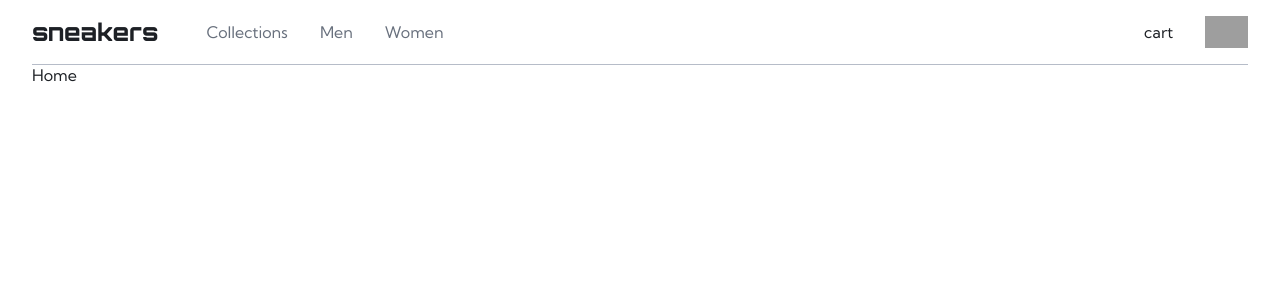
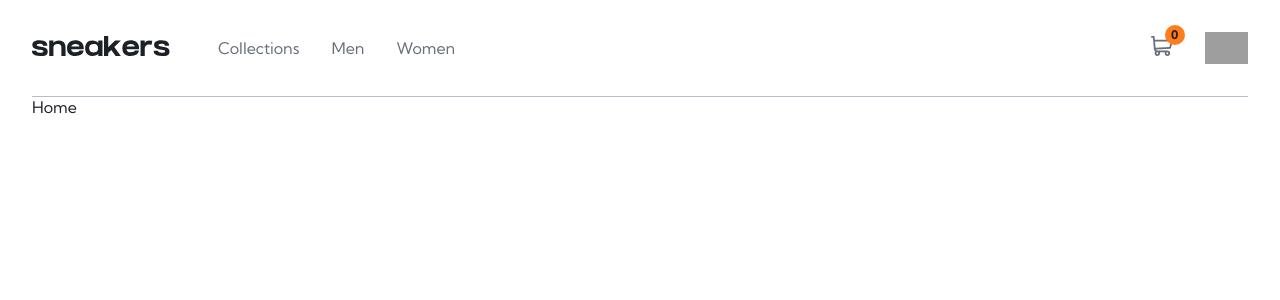
Before and after one commit to william-cesar/sneakers-shop, a Vue app: page / in a window 1280 px wide. Shown: the top 300 px of the page. Built offline with nearby package versions, Linux system fonts and the light colour scheme; grey boxes are pictures that could not be loaded.

Commit message:
implement vuex

```diff
--- a/package.json
+++ b/package.json
@@ -10,7 +10,8 @@
   },
   "dependencies": {
     "vue": "^3.3.4",
-    "vue-router": "^4.2.2"
+    "vue-router": "^4.2.2",
+    "vuex": "^4.0.2"
   },
   "devDependencies": {
     "@vitejs/plugin-vue": "^4.2.3",
--- a/src/App.vue
+++ b/src/App.vue
@@ -1,6 +1,6 @@
 <template>
   <header class="header">
-    <navbar />
+    <app-navbar />
   </header>
   <section class="content">
     <router-view></router-view>
@@ -8,7 +8,7 @@
 </template>
 
 <script setup>
-import Navbar from '@components/navbar.vue';
+import AppNavbar from '@components/app-navbar.vue';
 </script>
 
 <style scoped></style>
--- /dev/null
+++ b/src/components/app-cart.vue
@@ -0,0 +1,39 @@
+<template>
+  <router-link class="cart" to="/checkout">
+    <span class="counter">{{ totalItems }}</span>
+    <img
+      class="shopping-cart"
+      src="@assets/svg/icon-cart.svg"
+      alt="shopping cart"
+    />
+  </router-link>
+</template>
+
+<script setup>
+import { useStore } from 'vuex';
+import { computed } from 'vue';
+
+const store = useStore();
+const totalItems = computed(() => store.getters.itemsCount);
+</script>
+
+<style scoped>
+.cart {
+  position: relative;
+}
+
+.cart > .counter {
+  position: absolute;
+  right: -0.7rem;
+  top: -0.7rem;
+  width: 1.25rem;
+  height: 1.25rem;
+  background-color: var(--orange);
+  display: flex;
+  justify-content: center;
+  align-items: center;
+  font-size: 0.75rem;
+  font-weight: 700;
+  border-radius: 50%;
+}
+</style>
--- a/src/components/navbar.vue
+++ b/src/components/app-navbar.vue
@@ -1,6 +1,8 @@
 <template>
   <nav class="navbar">
-    <router-link to="/" class="home-link"> sneakers </router-link>
+    <router-link to="/" class="home-link">
+      <img src="@assets/svg/logo.svg" alt="sneakers" />
+    </router-link>
     <ul class="pages-list">
       <li class="page-link">
         <router-link class="nav-link" to="/collections">
@@ -15,14 +17,14 @@
       </li>
     </ul>
     <div class="user-area">
-      <cart />
+      <app-cart />
       <img class="avatar" src="@root/avatar.png" alt="user avatar" />
     </div>
   </nav>
 </template>
 
 <script setup>
-import Cart from './cart.vue';
+import AppCart from './app-cart.vue';
 </script>
 
 <style scoped>
@@ -30,18 +32,8 @@ import Cart from './cart.vue';
   display: flex;
   align-items: center;
   gap: 3rem;
-  padding-block: 1rem;
+  padding-block: 2rem;
   border-bottom: 1px solid var(--grayish-blue);
-}
-
-.navbar > .home-link {
-  font-family: 'Orbitron', sans-serif;
-  font-size: 1.5rem;
-}
-
-.navbar > .home-link:hover {
-  transition: all 300ms;
-  text-shadow: 1.5px 0 0 black;
 }
 
 .navbar > .pages-list {
--- a/src/components/cart.vue
+++ /dev/null
@@ -1,7 +0,0 @@
-<template>
-  <router-link to="/checkout">cart</router-link>
-</template>
-
-<script setup></script>
-
-<style scoped></style>
--- a/src/main.js
+++ b/src/main.js
@@ -1,7 +1,7 @@
 import { createApp } from 'vue';
 import './style.css';
 import App from './App.vue';
-
+import store from '@/store/index';
 import router from '@/router';
 
-createApp(App).use(router).mount('#app');
+createApp(App).use(store).use(router).mount('#app');
--- /dev/null
+++ b/src/store/cart.js
@@ -0,0 +1,54 @@
+export const useCartStore = {
+  state: { items: [] },
+
+  getters: {
+    itemsCount: (state) => state.items.length,
+    itemsList: (state) => state.items,
+    totalPrice: (state) => {
+      if (state.items.length) {
+        return state.items.reduce((acc, item) => acc + item.totalPrice);
+      }
+      return 0;
+    },
+  },
+
+  mutations: {
+    addItem(state, newItem) {
+      const existingItemIdx = state.items.findIndex(
+        (cartItem) => cartItem.id === newItem.id
+      );
+
+      if (existingItemIdx > -1) {
+        const existingItem = state.items.at(existingItemIdx);
+
+        existingItem.quantity += 1;
+        existingItem.totalPrice =
+          existingItem.quantity * existingItem.unitPrice;
+      } else {
+        state.items.unshift(newItem);
+      }
+    },
+    removeItem(state, itemId) {
+      const existingItemIdx = state.items.findIndex(
+        (cartItem) => cartItem.id === itemId
+      );
+      const existingItem = state.items.at(existingItemIdx);
+
+      if (existingItem.quantity > 1) {
+        existingItem.quantity -= 1;
+        existingItem.totalPrice =
+          existingItem.quantity * existingItem.unitPrice;
+      } else {
+        state.items.splice(existingItemIdx, 1);
+      }
+    },
+  },
+  actions: {
+    addProductToCart({ commit }, product) {
+      commit('addItem', product);
+    },
+    removeProductFromCart({ commit }, product) {
+      commit('removeItem', product.id);
+    },
+  },
+};
--- /dev/null
+++ b/src/store/index.js
@@ -0,0 +1,10 @@
+import { createStore } from 'vuex';
+import { useCartStore } from './cart';
+
+const store = createStore({
+  modules: {
+    cart: useCartStore,
+  },
+});
+
+export default store;
--- a/src/style.css
+++ b/src/style.css
@@ -1,4 +1,4 @@
-@import url('https://fonts.googleapis.com/css2?family=Kumbh+Sans:wght@400;700&family=Orbitron:wght@800&display=swap');
+@import url('https://fonts.googleapis.com/css2?family=Kumbh+Sans:wght@400;700&display=swap');
 
 @import '@styles/styles.css';
 
```
Also changed, not shown: 2 other files (tests, documents, lock files or other folders).
